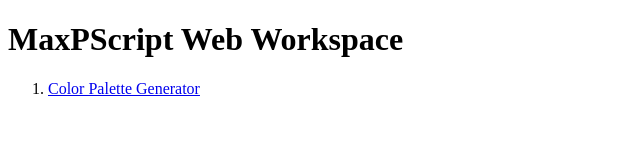
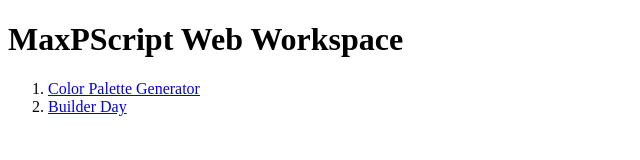
Before and after one commit to MaxPScript/web-workspace, a website: page index.html in a window 1280 px wide. Shown: the whole page, without its empty margins (0-640 px from the left). Drawn offline with Linux system fonts and the light colour scheme.

Commit message:
Add to root LP link to the Builder_day

```diff
--- a/index.html
+++ b/index.html
@@ -14,6 +14,9 @@
 			<li>
 				<a href="./color_palette_gen">Color Palette Generator</a>
 			</li>
+			<li>
+				<a href="./builder_day">Builder Day</a>
+			</li>
 		</ol>
 	</body>
 </html>
```
